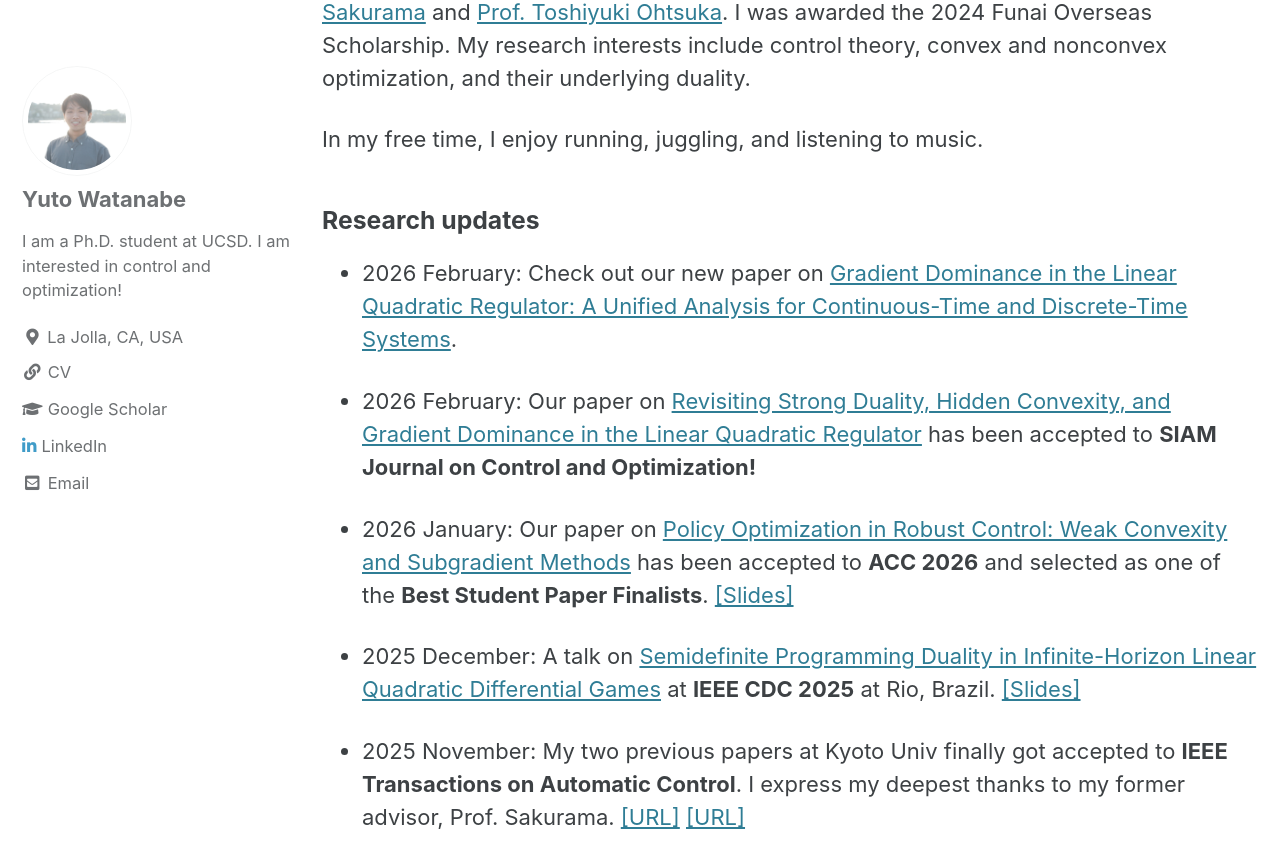
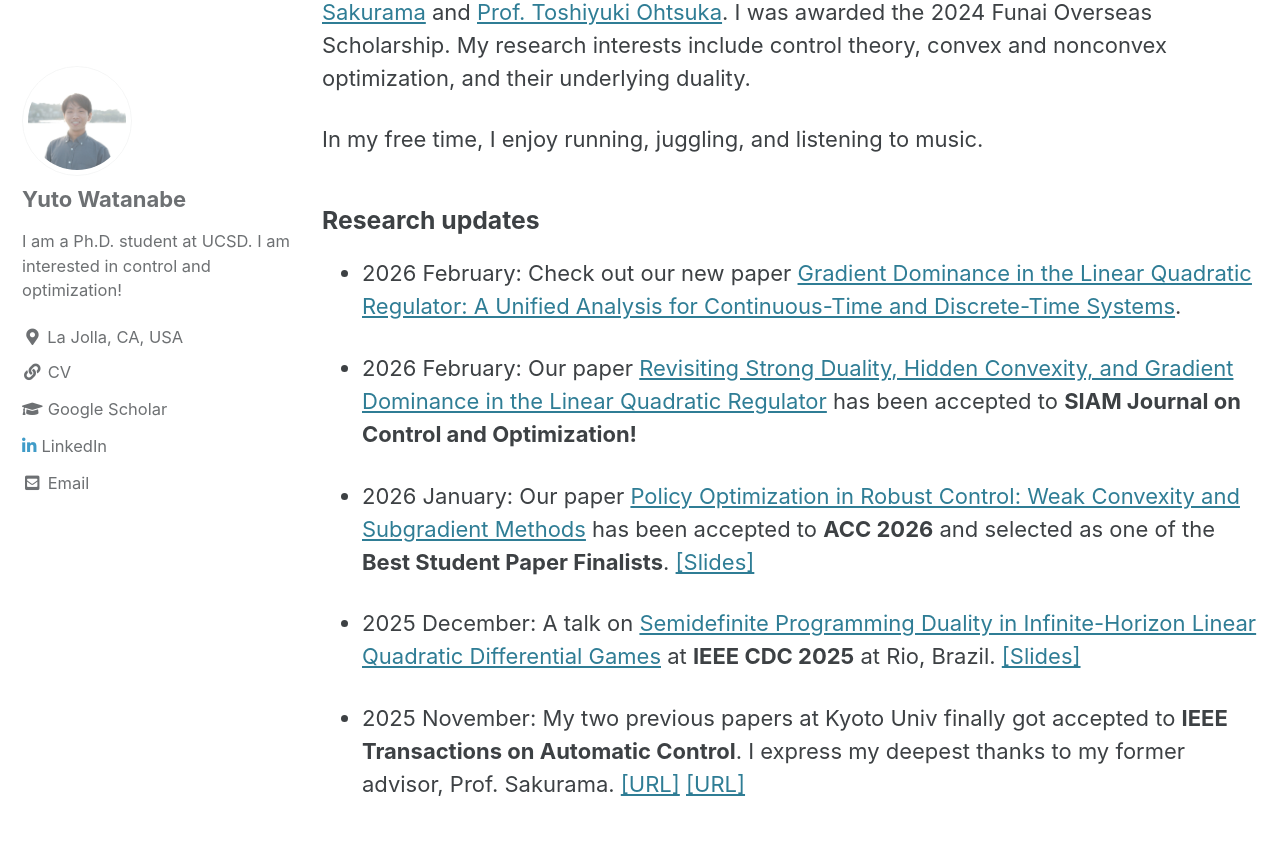
Before and after one commit to WatanabeYuto/watanabeyuto.github.io, a Jekyll site: the page built from index.md, in a window 1280 px wide and 900 px high, scrolled down 339 px. Shown: the top 868 px of the window. Built offline with Jekyll 4.4.1, drawn with Linux system fonts in a browser that asks for light colours; cached includes are drawn as plain includes; the list of posts is cut into pages by our own code.

```diff
--- a/index.md
+++ b/index.md
@@ -20,11 +20,11 @@ In my free time, I enjoy running, juggling, and listening to music.
 
 ### Research updates
 
-- 2026 February: Check out our new paper on [Gradient Dominance in the Linear Quadratic Regulator: A Unified Analysis for Continuous-Time and Discrete-Time Systems](https://arxiv.org/abs/2602.22577).
+- 2026 February: Check out our new paper [Gradient Dominance in the Linear Quadratic Regulator: A Unified Analysis for Continuous-Time and Discrete-Time Systems](https://arxiv.org/abs/2602.22577).
 
-- 2026 February: Our paper on [Revisiting Strong Duality, Hidden Convexity, and Gradient Dominance in the Linear Quadratic Regulator](https://arxiv.org/abs/2503.10964) has been accepted to **SIAM Journal on Control and Optimization!**
+- 2026 February: Our paper [Revisiting Strong Duality, Hidden Convexity, and Gradient Dominance in the Linear Quadratic Regulator](https://arxiv.org/abs/2503.10964) has been accepted to **SIAM Journal on Control and Optimization!**
 
-- 2026 January: Our paper on [Policy Optimization in Robust Control: Weak Convexity and Subgradient Methods](https://arxiv.org/abs/2509.25633) has been accepted to **ACC 2026** and selected as one of the **Best Student Paper Finalists**. [[Slides]](https://drive.google.com/file/d/1H37gwgLJTSR2myNdTQ50rq6brpeEkW02/view?usp=sharing)
+- 2026 January: Our paper [Policy Optimization in Robust Control: Weak Convexity and Subgradient Methods](https://arxiv.org/abs/2509.25633) has been accepted to **ACC 2026** and selected as one of the **Best Student Paper Finalists**. [[Slides]](https://drive.google.com/file/d/1H37gwgLJTSR2myNdTQ50rq6brpeEkW02/view?usp=sharing)
 
 
 - 2025 December: A talk on [Semidefinite Programming Duality in Infinite-Horizon Linear Quadratic Differential Games](https://arxiv.org/abs/2504.02201) at **IEEE CDC 2025** at Rio, Brazil. [[Slides]](https://drive.google.com/file/d/1CCRbqFxUcOWdvHNvNHR6t9i49bbmdrLn/view?usp=sharing)
```
Also changed, not shown: publication.md (+1 -1 lines).
